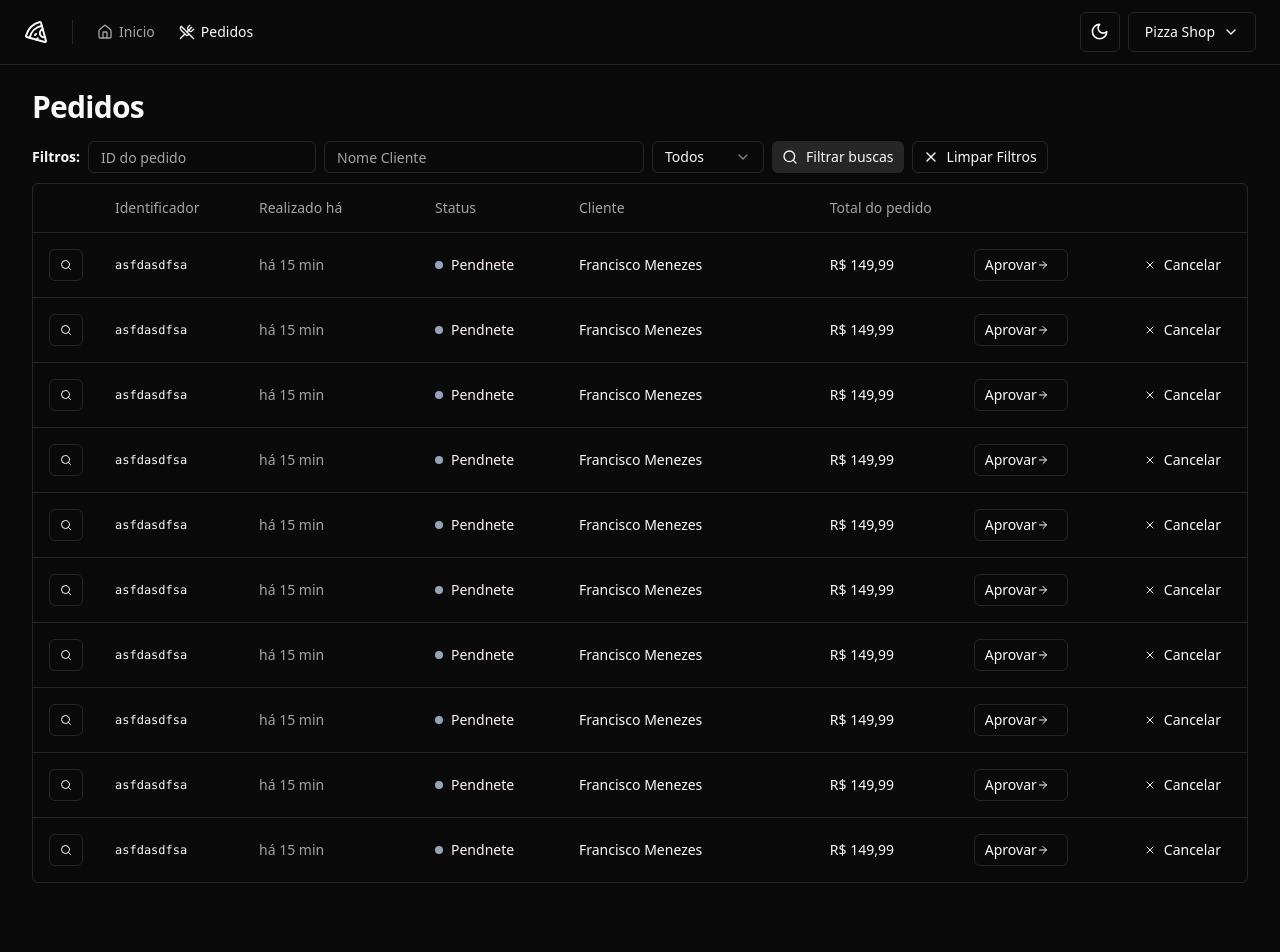
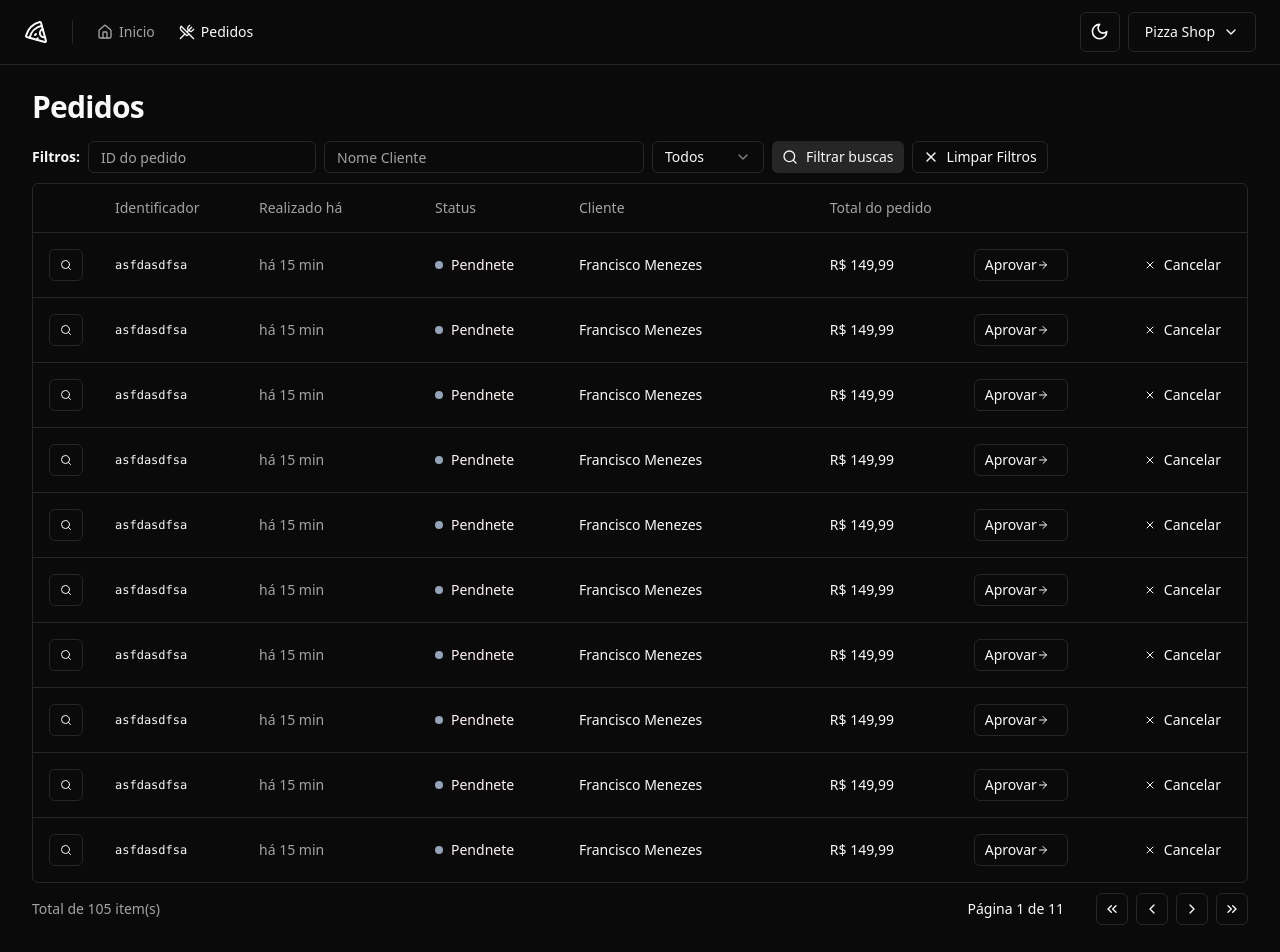
Before and after one commit to frantecbh/pizzashop-web, a React (Vite) app: page /orders in a window 1280 px wide. Shown: the top 952 px of the page. Before the commit the page ends 915 px from the top, so only its background shows below. Built offline with nearby package versions, Linux system fonts and the light colour scheme.

Commit message:
componente paginacao

```diff
--- /dev/null
+++ b/src/components/pagination.tsx
@@ -0,0 +1,50 @@
+import {
+  ChevronLeft,
+  ChevronRight,
+  ChevronsLeft,
+  ChevronsRight,
+} from 'lucide-react'
+import { Button } from './ui/button'
+
+interface PaginationProps {
+  pageIndex: number
+  totalCount: number
+  perPage: number
+}
+export function Pagination({
+  pageIndex,
+  perPage,
+  totalCount,
+}: PaginationProps) {
+  const pages = Math.ceil(totalCount / perPage) || 1
+  return (
+    <div className="flex items-center justify-between">
+      <span className="text-sm text-muted-foreground">
+        Total de {totalCount} item(s)
+      </span>
+      <div className="flex items-center gap-6 lg:gap-8">
+        <div className="text-sm font-medium">
+          Página {pageIndex + 1} de {pages}
+        </div>
+        <div className="flex items-center gap-2">
+          <Button variant="outline" className="h-8 w-8 p-0">
+            <ChevronsLeft className="h-4 w-4" />
+            <span className="sr-only">Primeira página</span>
+          </Button>
+          <Button variant="outline" className="h-8 w-8 p-0">
+            <ChevronLeft className="h-4 w-4" />
+            <span className="sr-only">Página anterior</span>
+          </Button>
+          <Button variant="outline" className="h-8 w-8 p-0">
+            <ChevronRight className="h-4 w-4" />
+            <span className="sr-only">Próxima página</span>
+          </Button>
+          <Button variant="outline" className="h-8 w-8 p-0">
+            <ChevronsRight className="h-4 w-4" />
+            <span className="sr-only">Última página</span>
+          </Button>
+        </div>
+      </div>
+    </div>
+  )
+}
--- a/src/pages/app/orders/orders.tsx
+++ b/src/pages/app/orders/orders.tsx
@@ -3,6 +3,7 @@
 import { Helmet } from "react-helmet-async"
 import { OrderTableRow } from "./order-table-row"
 import { OrderTalbeFilter } from "./order-table-filter"
+import { Pagination } from "@/components/pagination"
 
 
 export const Orders = () => {
@@ -11,7 +12,7 @@
     <Helmet title="Pedidos"  />
     <div className="flex flex-col gap-4">
       <h1 className="text-3xl font-bold tracking-tight">Pedidos</h1>
-    </div>
+
     <div className="space-y-2.5">
      <OrderTalbeFilter />
       <div className="border rounded-md">
@@ -35,7 +36,9 @@
           ))
          }
         </TableBody>
-      </Table>
+        </Table>
+        </div>
+        <Pagination pageIndex={0} totalCount={105} perPage={10} />
       </div>
     </div>
    </>
```
